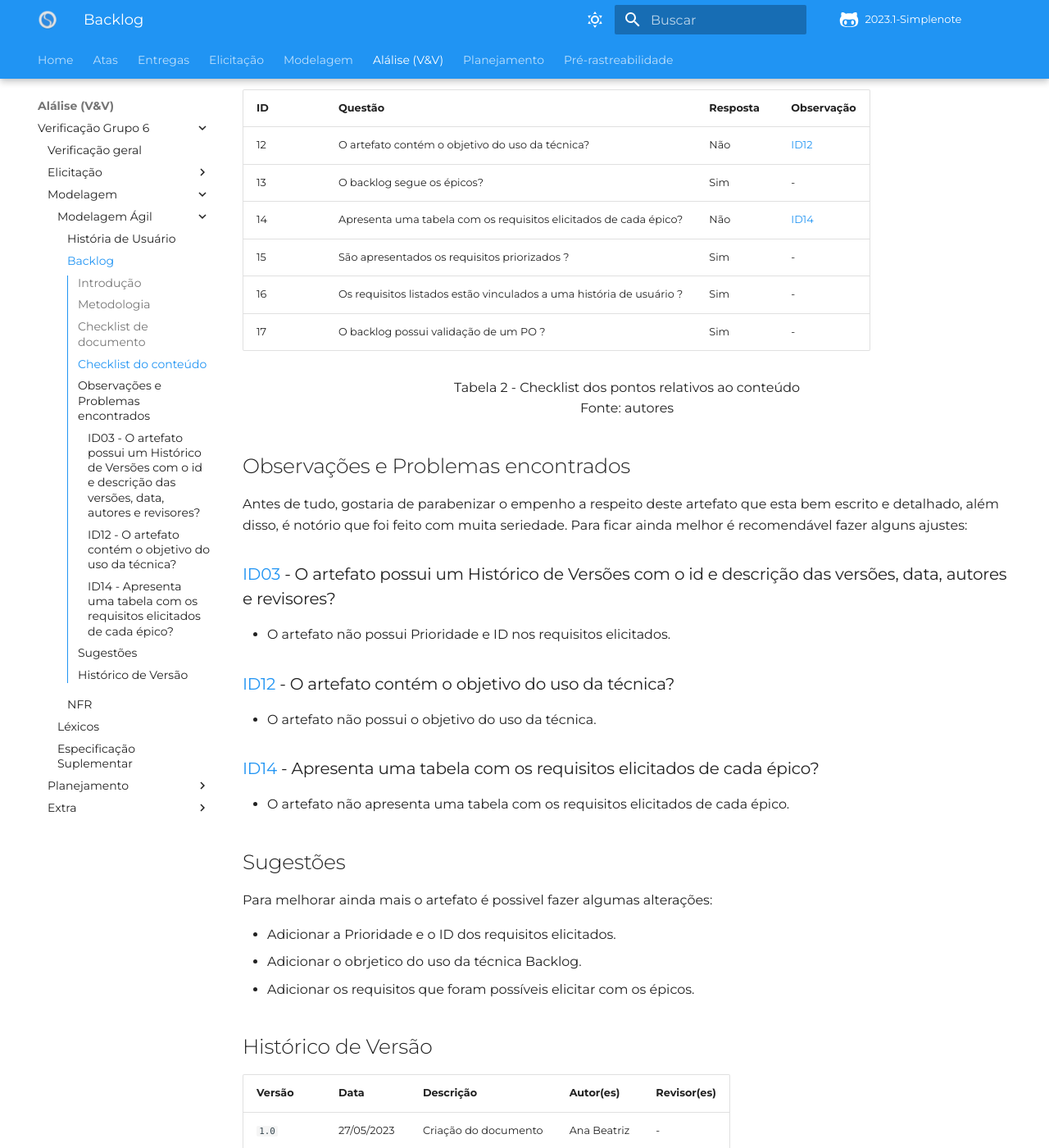
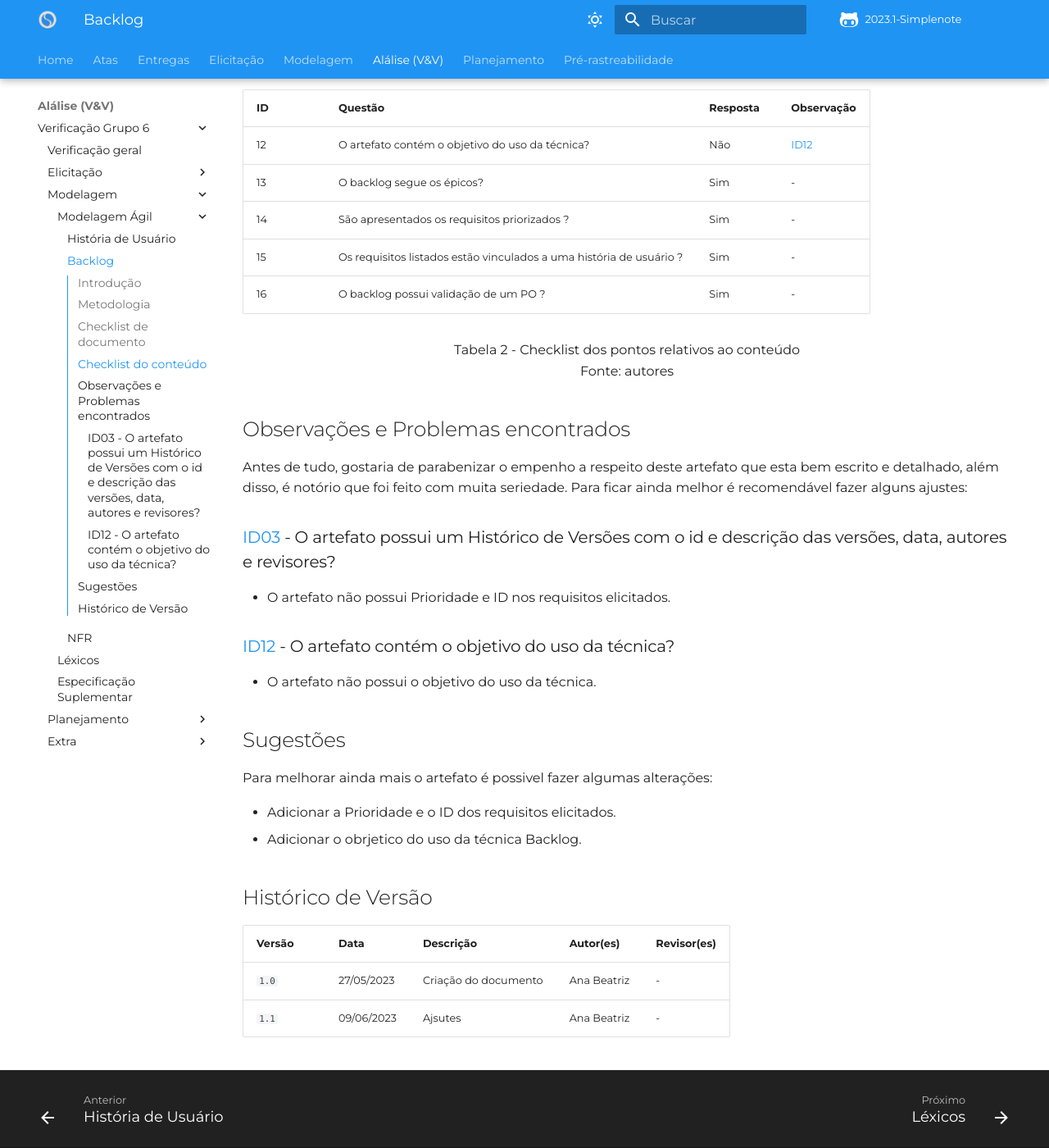
Before and after one commit to Requisitos-de-Software/2023.1-Simplenote, an MkDocs documentation site: the page built from docs/analise-grupo6/modelagem/Agil/backlog.md, in a window 1280 px wide and 1400 px high, scrolled down 1422 px. Shown: the whole window at 82% size. Built offline with MkDocs 1.6.1 and Material for MkDocs 9.7.7, drawn with Linux system fonts in a browser that asks for light colours; some web fonts are replaced; comment, search, counter and statistics services are not loaded.

Commit message:
Update backlog.md

```diff
--- a/docs/analise-grupo6/modelagem/Agil/backlog.md
+++ b/docs/analise-grupo6/modelagem/Agil/backlog.md
@@ -38,10 +38,9 @@ Também temos o campo "Observação", um campo no qual pode ser feito algum come
 | --- | ------------------------------------------------------------------- | -------- | ------------------------------------------------------ |
 | 12  | O artefato contém o objetivo do uso da técnica?                     | Não      | [ID12](backlog.md#observacoes-e-problemas-encontrados) |
 | 13  | O backlog segue os épicos?                                          | Sim      | -                                                      |
-| 14  | Apresenta uma tabela com os requisitos elicitados de cada épico?    | Não      | [ID14](backlog.md#observacoes-e-problemas-encontrados) |
-| 15  | São apresentados os requisitos priorizados ?                        | Sim      | -                                                      |
-| 16  | Os requisitos listados estão vinculados a uma história de usuário ? | Sim      | -                                                      |
-| 17  | O backlog possui validação de um PO ?                               | Sim      | -                                                      |
+| 14  | São apresentados os requisitos priorizados ?                        | Sim      | -                                                      |
+| 15  | Os requisitos listados estão vinculados a uma história de usuário ? | Sim      | -                                                      |
+| 16  | O backlog possui validação de um PO ?                               | Sim      | -                                                      |
 
 <p align="center"> Tabela 2 - Checklist dos pontos relativos ao conteúdo <br> Fonte: autores </p>
 
@@ -57,17 +56,12 @@ Antes de tudo, gostaria de parabenizar o empenho a respeito deste artefato que e
 
 - O artefato não possui o objetivo do uso da técnica.
 
-### [ID14](backlog.md#checklist-de-documento) - Apresenta uma tabela com os requisitos elicitados de cada épico?
-
-- O artefato não apresenta uma tabela com os requisitos elicitados de cada épico.
-
 ## Sugestões
 
 Para melhorar ainda mais o artefato é possivel fazer algumas alterações:
 
 - Adicionar a Prioridade e o ID dos requisitos elicitados.
 - Adicionar o obrjetico do uso da técnica Backlog.
-- Adicionar os requisitos que foram possíveis elicitar com os épicos.
 
 ## Histórico de Versão
 
```
